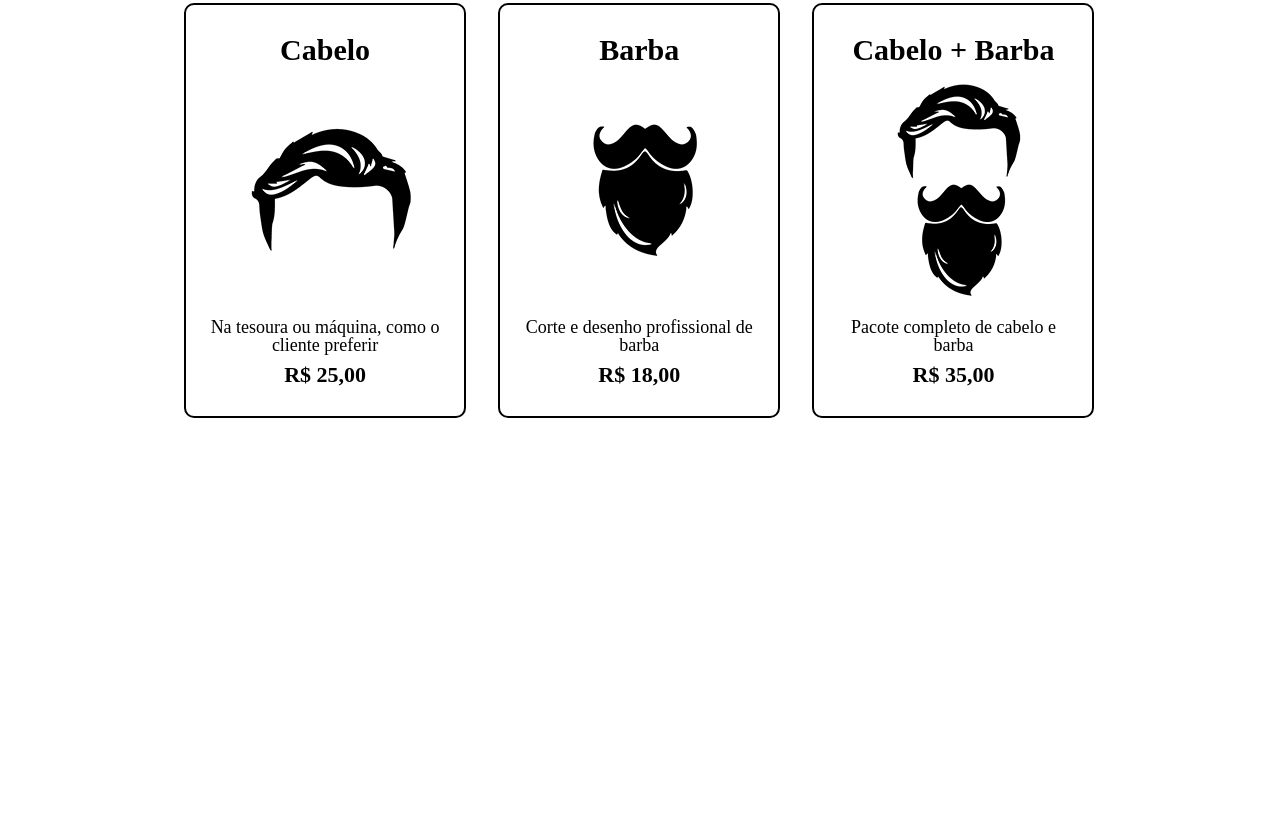
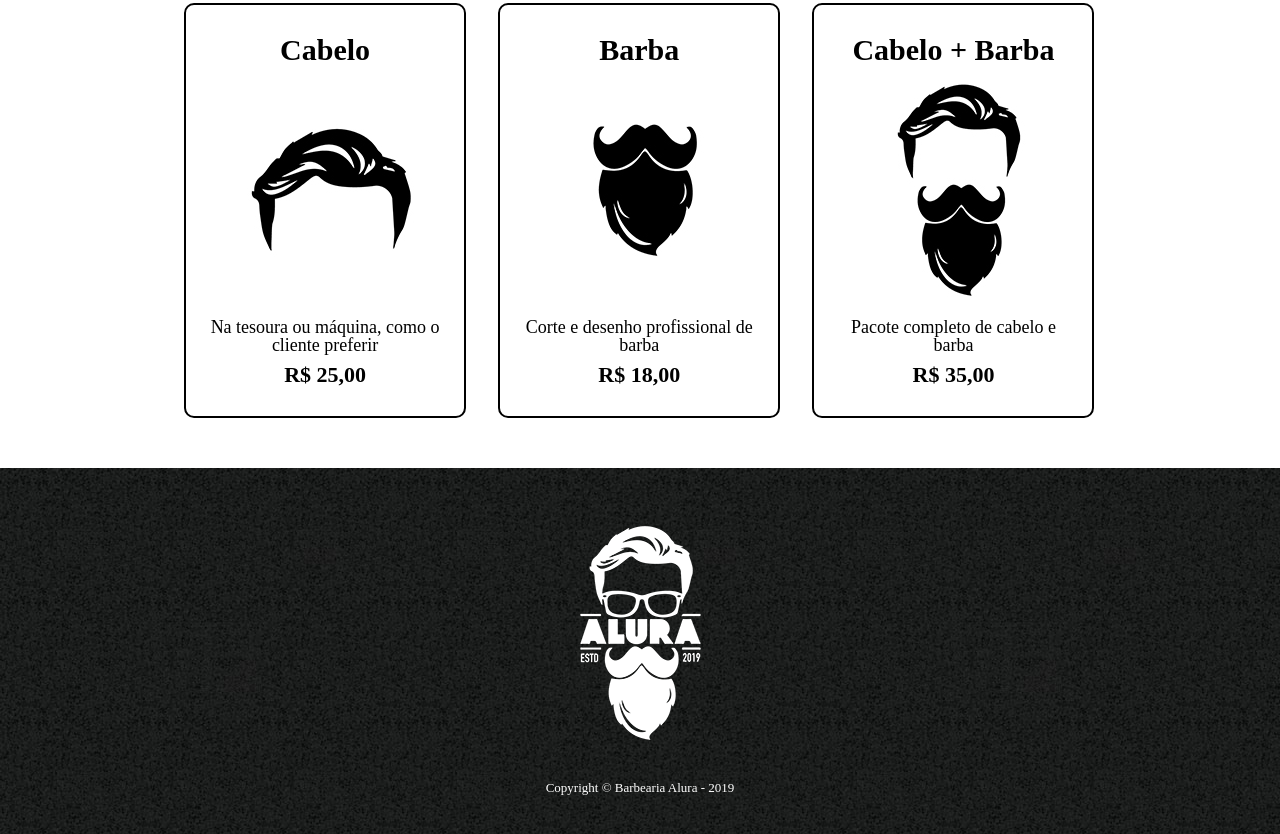
Before and after one commit to rochafelipe0/barbearia-alura, a plain HTML site: page produtos.html in a window 1280 px wide. Shown: the part 340-1174 px from the top of the page. Before the commit the page ends 808 px from the top, so only its background shows below. Drawn offline with Linux system fonts and the light colour scheme.

Commit message:
Curso 2 Concluido

```diff
--- a/produtos.css
+++ b/produtos.css
@@ -59,7 +59,7 @@ nav a:hover {
     border-color: #088c19;
 }
 
-.produtos li:hover h2{
+.produtos li:hover h2 {
     font-size: 34px;
 
 }
@@ -78,3 +78,15 @@ nav a:hover {
     font-weight: bold;
     margin: 10px 0 0;
 }
+
+footer {
+    text-align: center;
+    background: url(images/bg.jpg);
+    padding: 40px 0;
+}
+
+.copyright {
+    color: #ffffff;
+    font-size: 13px;
+    margin: 20px 0 0;
+}
--- a/produtos.html
+++ b/produtos.html
@@ -45,6 +45,10 @@
             </li>
         </ul>
     </main>
+    <footer>
+        <img src="images/logo-branco.png" alt="">
+        <p class="copyright">Copyright &copy; Barbearia Alura - 2019</p>
+    </footer>
 </body>
 
 </html>
```
